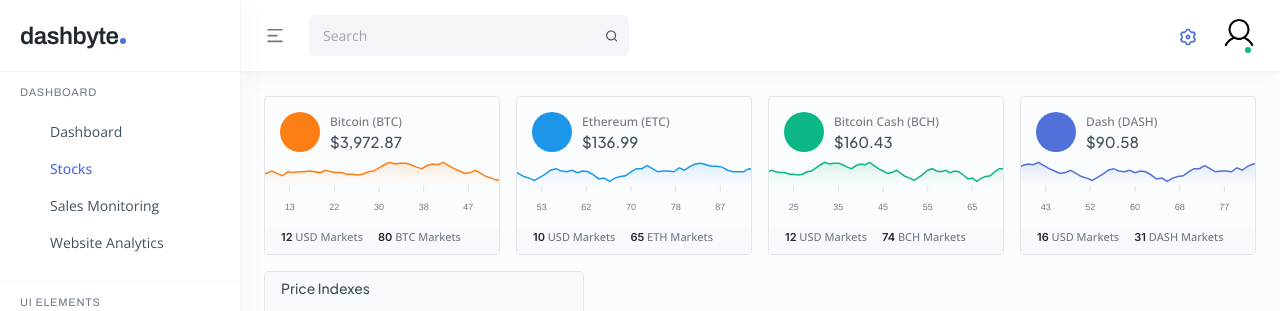
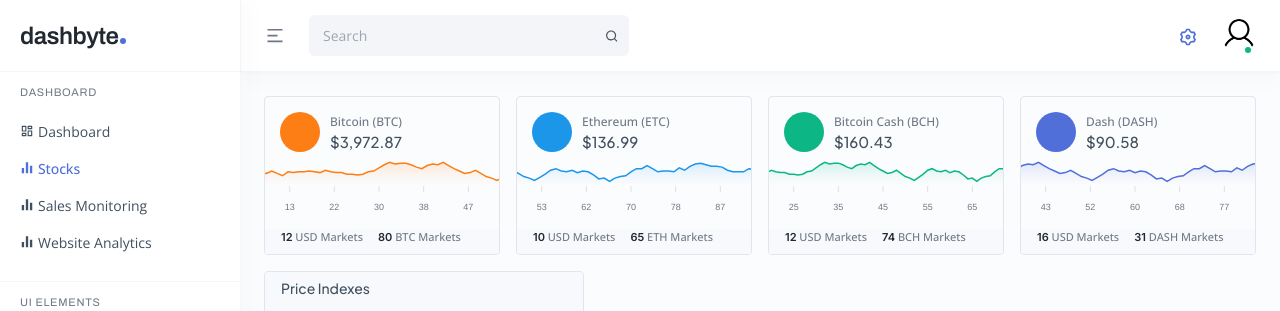
Before and after one commit to D4RK91GHT/stocknova-front, a React (Create React App) app: page /stocks in a window 1280 px wide. Shown: the top 311 px of the page. Built offline with nearby package versions, Linux system fonts and the light colour scheme; a small style sheet from the web is missing.

Commit message:
sidebar menu icon updated

```diff
--- a/src/components/Sidebar.js
+++ b/src/components/Sidebar.js
@@ -43,7 +43,7 @@
             return (
                 <li key={key} className="nav-item">
                     {(!sm) ? (
-                        <NavLink to={m.link} className="nav-link"><i className={m.icon}></i> <span>{m.label}</span></NavLink>
+                        <NavLink to={m.link} className="nav-link">{m.icon} <span>{m.label}</span></NavLink>
                     ) : (
                         <div onClick={this.toggleSubMenu} className="nav-link has-sub"><i className={m.icon}></i> <span>{m.label}</span></div>
                     )}
--- a/src/data/Menu.js
+++ b/src/data/Menu.js
@@ -1,24 +1,25 @@
+import { RiDashboardLine, RiBarChartFill } from "react-icons/ri";
 
 const dashboardMenu = [
   {
     "label": "Dashboard",
     "link": "/dashboard",
-    "icon": "ri-pie-chart-2-line"
+    "icon": <RiDashboardLine className='me-1' />
   },
   {
     "label": "Stocks",
     "link": "/stocks",
-    "icon": "ri-calendar-todo-line"
+    "icon": <RiBarChartFill className='me-1' />
   },
   {
     "label": "Sales Monitoring",
     "link": "/dashboard/sales",
-    "icon": "ri-shopping-bag-3-line"
+    "icon": <RiBarChartFill className='me-1' />
   },
   {
     "label": "Website Analytics",
     "link": "/dashboard/analytics",
-    "icon": "ri-bar-chart-2-line"
+    "icon": <RiBarChartFill className='me-1' />
   }
 ];
 
```
